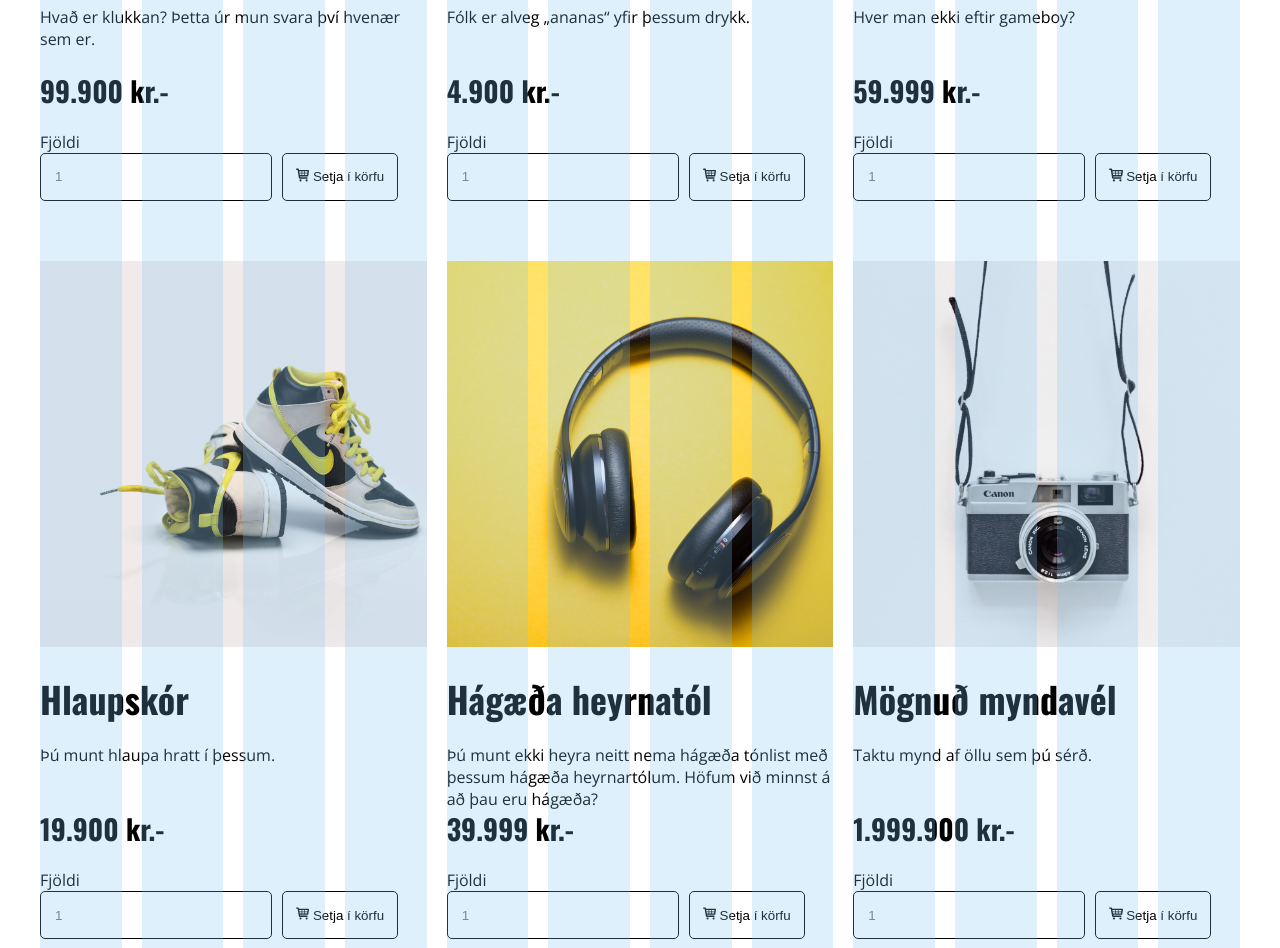
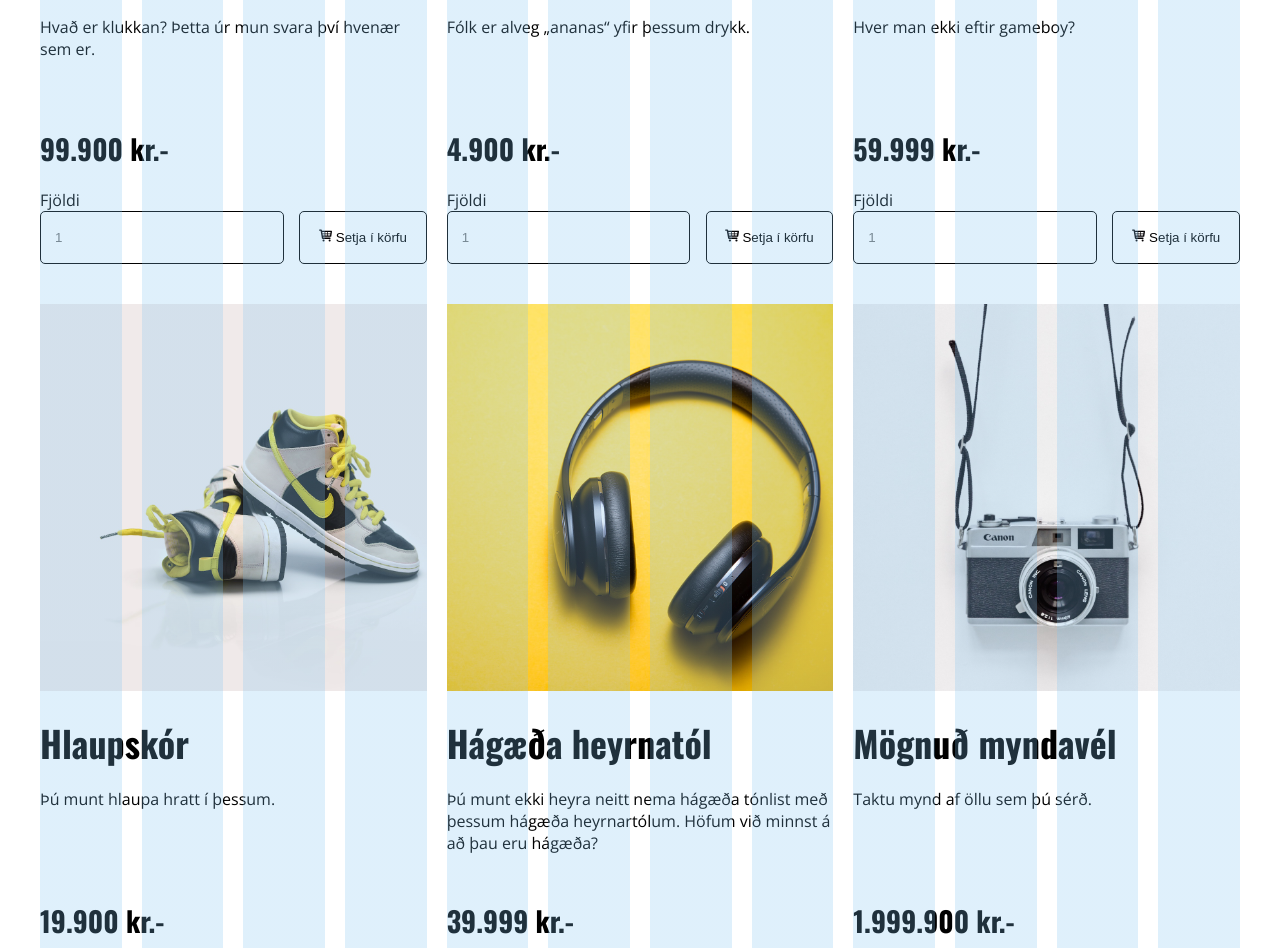
Before and after one commit to UlfurThor/vef1-2018-h1, a website: page pages/products.html in a window 1280 px wide. Shown: the part 664-1612 px from the top of the page. Drawn offline with nearby package versions, Linux system fonts and the light colour scheme; files that its build step writes are made by us from their sources.

Commit message:
index done - products done - header / footer done

```diff
--- a/package.json
+++ b/package.json
@@ -6,7 +6,7 @@
   "scripts": {
     "test": "echo \"Error: no test specified\" && exit 1",
     "browser-sync": "browser-sync start --server --files index.html headder-footer.html styles.css pages *.html",
-    "sass": "node-sass --source-map-embed styles.scss styles.css scss/*.scss -w",
+    "sass": "node-sass --source-map-embed styles.scss styles.css scss/*.scss ",
     "sass-watch": "node-sass --source-map-embed --watch --recursive styles.scss styles.css",
     "lint-css": "stylelint styles.css --syntax css",
     "lint-scss": "stylelint styles.scss --syntax scss",
--- a/pages/products.html
+++ b/pages/products.html
@@ -40,20 +40,20 @@
       <div class="products_main__row">
         <!-- --------------------------------------------------------------------------------------------------------------------------------------------------------------------------------------------------------------------------------------------------------------- -->
         <div class="products_main__row__column">
-          <div class="products_main__row__column__content">
-            <div class="products_main__row__column__content__items img">
-              <img src="../img/watch.jpg" alt="Úr">
+          <div class="products_main__row__column__cards">
+            <div class="products_main__row__column__cards__items img">
+              <img src="../img/watch.jpg" alt="Ótrúlegt úr">
             </div>
-            <div class="products_main__row__column__content__items title">
-              <h2>Ótrúlegt úr </h2>
+            <div class="products_main__row__column__cards__items title">
+              <h2>Ótrúlegt úr</h2>
             </div>
-            <div class="products_main__row__column__content__items descr">
+            <div class="products_main__row__column__cards__items descr">
               <p>Hvað er klukkan? Þetta úr mun svara því hvenær sem er.</p>
             </div>
-            <div class="products_main__row__column__content__items price">
+            <div class="products_main__row__column__cards__items price">
               <h3>99.900 kr.-</h3>
             </div>
-            <div class="products_main__row__column__content__items form">
+            <div class="products_main__row__column__cards__items form">
               <div class="how_many">
                 <label>Fjöldi</label>
                 <input type="text" id="fjoldi" placeholder="1">
@@ -70,20 +70,20 @@
         </div>
         <!-- --------------------------------------------------------------------------------------------------------------------------------------------------------------------------------------------------------------------------------------------------------------- -->
         <div class="products_main__row__column">
-          <div class="products_main__row__column__content">
-            <div class="products_main__row__column__content__items img">
-              <img src="../img/pineapple.jpg" alt="Ananas">
+          <div class="products_main__row__column__cards">
+            <div class="products_main__row__column__cards__items img">
+              <img src="../img/pineapple.jpg" alt="Ananas drykkur">
             </div>
-            <div class="products_main__row__column__content__items title">
+            <div class="products_main__row__column__cards__items title">
               <h2>Ananas drykkur </h2>
             </div>
-            <div class="products_main__row__column__content__items descr">
+            <div class="products_main__row__column__cards__items descr">
               <p>Fólk er alveg „ananas“ yfir þessum drykk. </p>
             </div>
-            <div class="products_main__row__column__content__items price">
+            <div class="products_main__row__column__cards__items price">
               <h3>4.900 kr.-</h3>
             </div>
-            <div class="products_main__row__column__content__items form">
+            <div class="products_main__row__column__cards__items form">
               <div class="how_many">
                 <label>Fjöldi</label>
                 <input type="text" id="fjoldi" placeholder="1">
@@ -100,20 +100,20 @@
         </div>
         <!-- --------------------------------------------------------------------------------------------------------------------------------------------------------------------------------------------------------------------------------------------------------------- -->
         <div class="products_main__row__column">
-          <div class="products_main__row__column__content">
-            <div class="products_main__row__column__content__items img">
-              <img src="../img/gameboy.jpg" alt="gameboy">
+          <div class="products_main__row__column__cards">
+            <div class="products_main__row__column__cards__items img">
+              <img src="../img/gameboy.jpg" alt="Gameboy">
             </div>
-            <div class="products_main__row__column__content__items title">
+            <div class="products_main__row__column__cards__items title">
               <h2>Gameboy</h2>
             </div>
-            <div class="products_main__row__column__content__items descr">
+            <div class="products_main__row__column__cards__items descr">
               <p>Hver man ekki eftir gameboy?</p>
             </div>
-            <div class="products_main__row__column__content__items price">
+            <div class="products_main__row__column__cards__items price">
               <h3>59.999 kr.-</h3>
             </div>
-            <div class="products_main__row__column__content__items form">
+            <div class="products_main__row__column__cards__items form">
               <div class="how_many">
                 <label>Fjöldi</label>
                 <input type="text" id="fjoldi" placeholder="1">
@@ -130,20 +130,20 @@
 
         <!-- --------------------------------------------------------------------------------------------------------------------------------------------------------------------------------------------------------------------------------------------------------------- -->
         <div class="products_main__row__column">
-          <div class="products_main__row__column__content">
-            <div class="products_main__row__column__content__items img">
+          <div class="products_main__row__column__cards">
+            <div class="products_main__row__column__cards__items img">
               <img src="../img/shoes.jpg" alt="Hlaupskór">
             </div>
-            <div class="products_main__row__column__content__items title">
+            <div class="products_main__row__column__cards__items title">
               <h2>Hlaupskór</h2>
             </div>
-            <div class="products_main__row__column__content__items descr">
+            <div class="products_main__row__column__cards__items descr">
               <p>Þú munt hlaupa hratt í þessum.</p>
             </div>
-            <div class="products_main__row__column__content__items price">
+            <div class="products_main__row__column__cards__items price">
               <h3>19.900 kr.-</h3>
             </div>
-            <div class="products_main__row__column__content__items form">
+            <div class="products_main__row__column__cards__items form">
               <div class="how_many">
                 <label>Fjöldi</label>
                 <input type="text" id="fjoldi" placeholder="1">
@@ -160,22 +160,22 @@
 
         <!-- --------------------------------------------------------------------------------------------------------------------------------------------------------------------------------------------------------------------------------------------------------------- -->
         <div class="products_main__row__column">
-          <div class="products_main__row__column__content">
-            <div class="products_main__row__column__content__items img">
+          <div class="products_main__row__column__cards">
+            <div class="products_main__row__column__cards__items img">
               <img src="../img/headphones.jpg" alt="Hágæða heyrnatól">
             </div>
-            <div class="products_main__row__column__content__items title">
+            <div class="products_main__row__column__cards__items title">
               <h2>Hágæða heyrnatól</h2>
             </div>
-            <div class="products_main__row__column__content__items descr">
+            <div class="products_main__row__column__cards__items descr">
               <p>Þú munt ekki heyra neitt nema hágæða tónlist með þessum hágæða heyrnartólum. Höfum við minnst á að
                 þau
                 eru hágæða?</p>
             </div>
-            <div class="products_main__row__column__content__items price">
+            <div class="products_main__row__column__cards__items price">
               <h3>39.999 kr.-</h3>
             </div>
-            <div class="products_main__row__column__content__items form">
+            <div class="products_main__row__column__cards__items form">
               <div class="how_many">
                 <label>Fjöldi</label>
                 <input type="text" id="fjoldi" placeholder="1">
@@ -191,20 +191,20 @@
         </div>
         <!-- --------------------------------------------------------------------------------------------------------------------------------------------------------------------------------------------------------------------------------------------------------------- -->
         <div class="products_main__row__column">
-          <div class="products_main__row__column__content">
-            <div class="products_main__row__column__content__items img">
+          <div class="products_main__row__column__cards">
+            <div class="products_main__row__column__cards__items img">
               <img src="../img/camera.jpg" alt="Mögnuð myndavél">
             </div>
-            <div class="products_main__row__column__content__items title">
+            <div class="products_main__row__column__cards__items title">
               <h2>Mögnuð myndavél</h2>
             </div>
-            <div class="products_main__row__column__content__items descr">
+            <div class="products_main__row__column__cards__items descr">
               <p>Taktu mynd af öllu sem þú sérð.</p>
             </div>
-            <div class="products_main__row__column__content__items price">
+            <div class="products_main__row__column__cards__items price">
               <h3>1.999.900 kr.-</h3>
             </div>
-            <div class="products_main__row__column__content__items form">
+            <div class="products_main__row__column__cards__items form">
               <div class="how_many">
                 <label>Fjöldi</label>
                 <input type="text" id="fjoldi" placeholder="1">
--- a/scss/header-footer.scss
+++ b/scss/header-footer.scss
@@ -54,7 +54,7 @@ header {
   }
 
   &__spacer {
-    height: 10px;
+    //height: $halfGutter;
     background-color: black;
   }
 
--- a/scss/header.scss
+++ b/scss/header.scss
@@ -73,7 +73,6 @@ header {
         }
 
         &.hd__pages {
-          // TODO - cheak on font "stretch"
           display: flex;
           flex-direction: row;
           justify-content: space-around;
--- a/scss/index.scss
+++ b/scss/index.scss
@@ -1,12 +1,12 @@
 @import "scss/config";
 
-main {
-  max-width: 1200px;
-}
 
 .index_main {
 
+  // main of products
+  // set to 1200px max-width in styles.scss main{}
   &__row {
+    //flexbox containing all cards in main
     margin-top: $gutter;
     margin-bottom: $gutter;
     margin-left: -$halfGutter;
@@ -15,17 +15,22 @@ main {
     flex-wrap: wrap;
 
     &__column {
+      //sets the width of each content group
+
       padding-left: $halfGutter;
       padding-right: $halfGutter;
       width: $s12-col;
 
       &__content {
+      // creates a flexbox for each group
         margin-left: -$halfGutter;
         margin-right: -$halfGutter;
         display: flex;
         flex-wrap: wrap;
 
         &.cont_rev {
+          // makes sure that you can reverse
+          //    the order of content
           flex-direction: row-reverse;
 
           .items_desc {
@@ -37,6 +42,7 @@ main {
         }
 
         &__items {
+          //sets the size of each item
           padding-left: $halfGutter;
           padding-right: $halfGutter;
           width: $s12-col;
@@ -59,7 +65,7 @@ main {
           button {
             width: 200px;
             max-width: 100%;
-            padding: $f14; //todo set pading
+            padding: $f14;
             background-color: $color-footerPink;
             border: 0px solid transparent;
             border-radius: 5px;
--- a/scss/products.scss
+++ b/scss/products.scss
@@ -1,26 +1,26 @@
 @import "scss/config";
-
-main {
-  max-width: 1200px;
-}
 
 .products_main {
 
+  // main of products
+  // set to 1200px max-width in styles.scss main{}
   &__row {
+    //flexbox containing all cards in main
     margin-left: -$halfGutter;
     margin-right: -$halfGutter;
     display: flex;
     flex-wrap: wrap;
-
+    padding-top: $gutter;
+    padding-bottom: $gutter;
 
     &__column {
-      padding: $gutter;
+      //sets width of each card
+      padding: $halfGutter;
       padding-left: $halfGutter;
       padding-right: $halfGutter;
       width: $s12-col;
       align-items: stretch;
-      //height: 800px;
-      //border: 1px solid black;
+
 
 
       @media (min-width: 800px) {
@@ -31,39 +31,38 @@ main {
         width: $s4-col;
       }
 
-      &__content {
+      &__cards {
+        // ads a flexbox to each
+        //    card contaning items
         margin-left: -$halfGutter;
         margin-right: -$halfGutter;
         display: flex;
         flex-direction: column;
 
         &__items {
-
+          //each item on a card
           padding: $halfGutter;
           padding-left: $halfGutter;
           padding-right: $halfGutter;
 
-          //border: 1px solid green;
-
-
           &.img {
 
-
+            // configures the title on a card
             img {
               max-width: 100%;
             }
-
-            //border: 1px solid blue;
           }
 
           &.title {
+            // configures the title on a card
             font-size: $f36;
-            h2{
 
+            h2 {
               font-size: $f36;
               font-weight: bold;
               font-family: $heading-font-stack;
             }
+
             @media (min-width: 800px) {
               height: 2em;
             }
@@ -71,52 +70,60 @@ main {
           }
 
           &.descr {
+            // configures the description on a card
             font-size: $f16;
+
             @media (min-width: 800px) {
-              height: 4em;
+              // makes sure each card has
+              //    enough space to contain all the text
+              height: 7em;
             }
 
           }
 
           &.price {
+            // configures the price on a card
             font-size: $f24;
             font-weight: bold;
             font-family: $heading-font-stack;
           }
 
           &.form {
+            // configures the input form on a card
+            // uses a flexbox to maintain sizeing
             margin-top: auto;
             display: flex;
-            //justify-content: space-between;
+            justify-content: space-between;
             width: 100%;
             align-self: auto;
-            //border: 1px solid red;
 
             .how_many {
+              // flexbox containing the input and its lable
               display: flex;
               flex-direction: column;
-              width: 60%;
-              margin-right: $halfGutter;
+              width: 63%;
 
               input {
                 border: 1px solid black;
                 border-radius: 5px;
-                //padding: $f14; //todo set pading
-                height: $f48;
+                height: 4em;
                 padding: 0 $f14 0 $f14;
               }
             }
 
 
             .prod_button {
+              // flexbox containing the button
+              // makes sure the button is on the bottom
+
               font-size: $f24;
               display: flex;
-              width: 30%;
+              width: 33%;
 
 
               button {
                 margin-top: auto;
-                height: $f48;
+                height: 4em;
 
                 width: 100%;
                 background-color: $color-white;
```
Also changed, not shown: index.html (+3 -1 lines), README.md.
